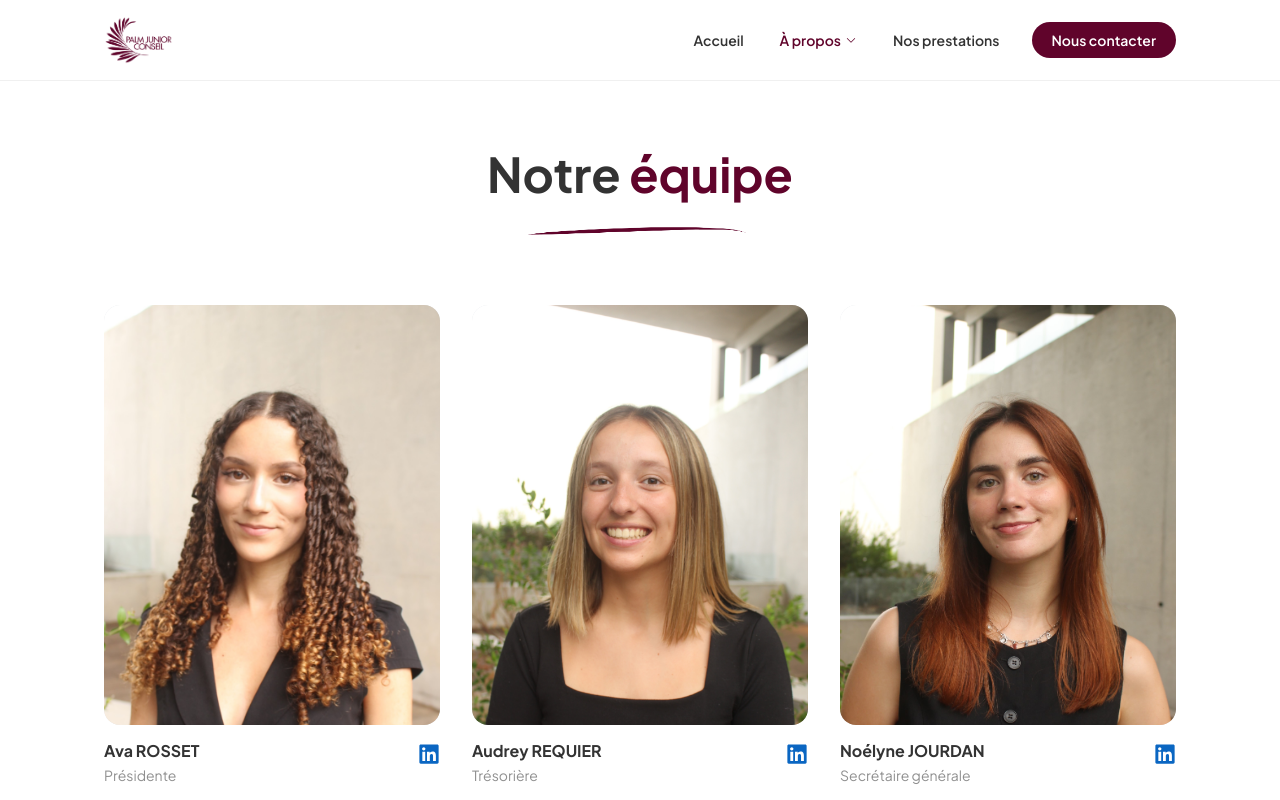
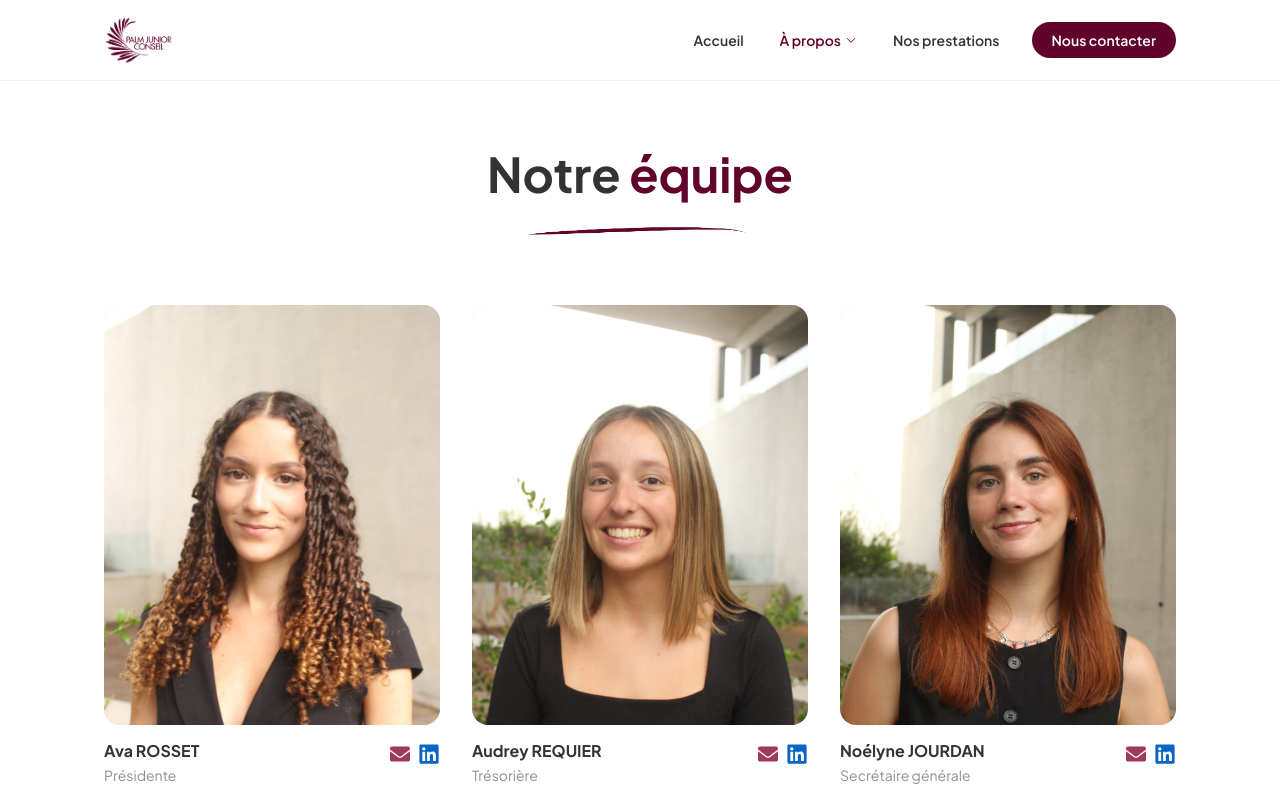
Before and after one commit to Stitchal/pjc-website, a Next.js app: page /a-propos/notre-equipe in a window 1280 px wide. Shown: the top 800 px of the page. Built offline with nearby package versions, Linux system fonts and the light colour scheme.

Commit message:
added mails

```diff
--- a/app/a-propos/notre-equipe/page.tsx
+++ b/app/a-propos/notre-equipe/page.tsx
@@ -1,6 +1,6 @@
 import type { Metadata } from "next";
 import Image from "next/image";
-import { FaLinkedin } from "react-icons/fa";
+import { FaLinkedin, FaEnvelope } from "react-icons/fa";
 import CtaStrip from "@/components/CtaStrip";
 
 export const metadata: Metadata = {
@@ -20,12 +20,13 @@ type Member = {
   role: string;
   image: string | null;
   linkedin: string | null;
+  email: string | null;
 };
 
 const members: Member[] = [
-  { firstName: "Ava", lastName: "ROSSET", role: "Présidente", image: "/assets/images/ava-rosset.jpg", linkedin: "https://www.linkedin.com/in/ava-rosset-897a71257/" },
-  { firstName: "Audrey", lastName: "REQUIER", role: "Trésorière", image: "/assets/images/audrey-requier.jpg", linkedin: "https://www.linkedin.com/in/audrey-requier/" },
-  { firstName: "Noélyne", lastName: "JOURDAN", role: "Secrétaire générale", image: "/assets/images/noelyne-jourdan.jpg", linkedin: "https://www.linkedin.com/in/noelyne-jourdan/" },
+  { firstName: "Ava", lastName: "ROSSET", role: "Présidente", image: "/assets/images/ava-rosset.jpg", linkedin: "https://www.linkedin.com/in/ava-rosset-897a71257/", email: "ava.rosset@palmjuniorconseil.fr" },
+  { firstName: "Audrey", lastName: "REQUIER", role: "Trésorière", image: "/assets/images/audrey-requier.jpg", linkedin: "https://www.linkedin.com/in/audrey-requier/", email: "audrey.requier@palmjuniorconseil.fr" },
+  { firstName: "Noélyne", lastName: "JOURDAN", role: "Secrétaire générale", image: "/assets/images/noelyne-jourdan.jpg", linkedin: "https://www.linkedin.com/in/noelyne-jourdan/", email: "noelyne.jourdan@palmjuniorconseil.fr" },
 ];
 
 function MemberCard({ member }: { member: Member }) {
@@ -52,17 +53,28 @@ function MemberCard({ member }: { member: Member }) {
           <p className="text-sm text-gray-dark/55 mt-1">{member.role}</p>
         </div>
 
+        <div className="flex items-center gap-2 shrink-0 mt-0.5">
+          {member.email && (
+            <a
+              href={`mailto:${member.email}`}
+              aria-label={`Email de ${member.firstName} ${member.lastName}`}
+              className="text-brand hover:opacity-75 transition-opacity"
+            >
+              <FaEnvelope size={20} />
+            </a>
+          )}
           {member.linkedin && (
             <a
               href={member.linkedin}
               target="_blank"
               rel="noopener noreferrer"
               aria-label={`LinkedIn de ${member.firstName} ${member.lastName}`}
-            className="text-[#0A66C2] hover:opacity-75 transition-opacity shrink-0 mt-0.5"
+              className="text-[#0A66C2] hover:opacity-75 transition-opacity"
             >
               <FaLinkedin size={22} />
             </a>
           )}
+        </div>
       </div>
     </div>
   );
```
Lines whose indentation alone changed are shown as unchanged.
